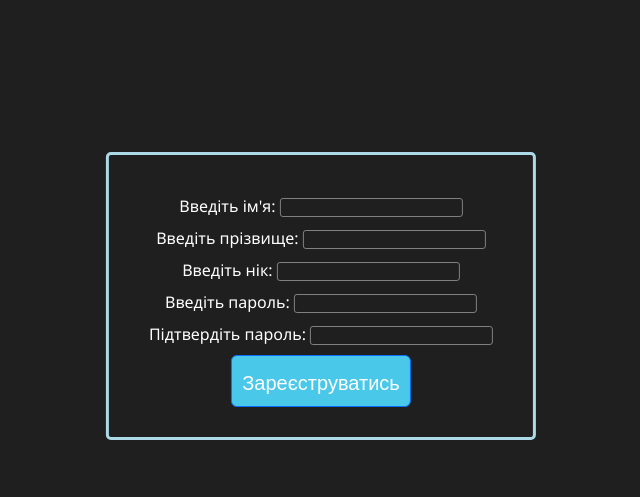
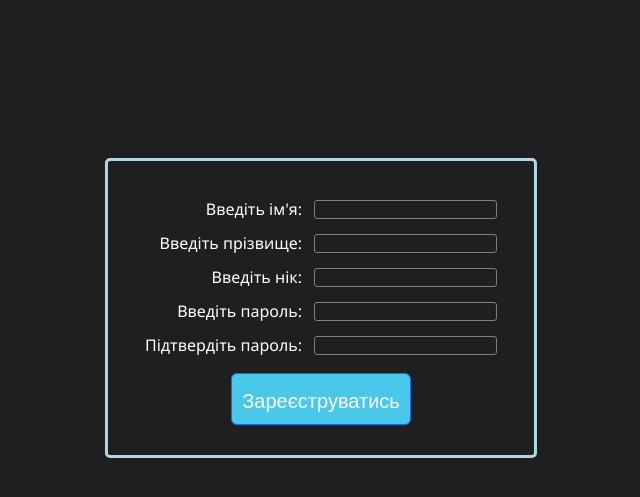
Before and after one commit to sanyaswee/infocygan, a Django app: page /registration/ in a window 1280 px wide. Shown: the top 497 px of the page, without its empty margins (319-959 px from the left). Run offline with Django 4.2, Linux system fonts and the light colour scheme.

Commit message:
Table in form

```diff
--- a/infocygan/static/registration/css/registration.css
+++ b/infocygan/static/registration/css/registration.css
@@ -25,6 +25,15 @@ input:hover {
 	opacity: 0.7;
 }
 
+td {
+	text-align: right;
+	padding: 5px;
+}
+
+table {
+	margin-bottom: 10px;
+}
+
 .registration-window {
 	display: inline-block;
 	margin: auto;
@@ -41,10 +50,6 @@ input:hover {
   	left: 50%;
   	-ms-transform: translate(-50%, 50%);
   	transform: translate(-50%, 50%);
-}
-
-.input-line {
-	margin: 10px;
 }
 
 .submit-button {
--- a/infocygan/templates/registration/register.html
+++ b/infocygan/templates/registration/register.html
@@ -12,22 +12,29 @@
 <body>
     <div class="registration-window">
         <form class="registration-form">
-            <div class="input-line">
-                <label>Введіть ім'я: </label><input type="text" required><br>
-            </div>
-            <div class="input-line">
-                <label>Введіть прізвище: </label><input type="text" required><br>
-            </div>
-            <div class="input-line">
-                <label>Введіть нік: </label><input type="text" pattern="[A-Za-z]{4,}" required><br>
-            </div>
-            <div class="input-line">
-                <label>Введіть пароль: </label><input type="password" required><br>
-            </div>
-            <div class="input-line">
-                <label>Підтвердіть пароль: </label><input type="password" required><br>
-            </div>
-            <input type="submit" value="Зареєструватись" class="submit-button"><br>
+            <table>
+                <tr>
+                    <td><label>Введіть ім'я: </label></td>
+                    <td><input type="text" required></td>
+                </tr>
+                <tr>
+                    <td><label>Введіть прізвище: </label></td>
+                    <td><input type="text" required></td>
+                </tr>
+                <tr class="input-line">
+                    <td><label>Введіть нік: </label></td>
+                    <td><input type="text" pattern="[A-Za-z]{4,}" required></td>
+                </tr>
+                <tr>
+                    <td><label>Введіть пароль: </label></td>
+                    <td><input type="password" required></td>
+                </tr>
+                <tr>
+                    <td><label>Підтвердіть пароль: </label></td>
+                    <td><input type="password" required></td>
+                </tr>
+            </table>
+            <input type="submit" value="Зареєструватись" class="submit-button">
         </form>
     </div>
 </body>
```
